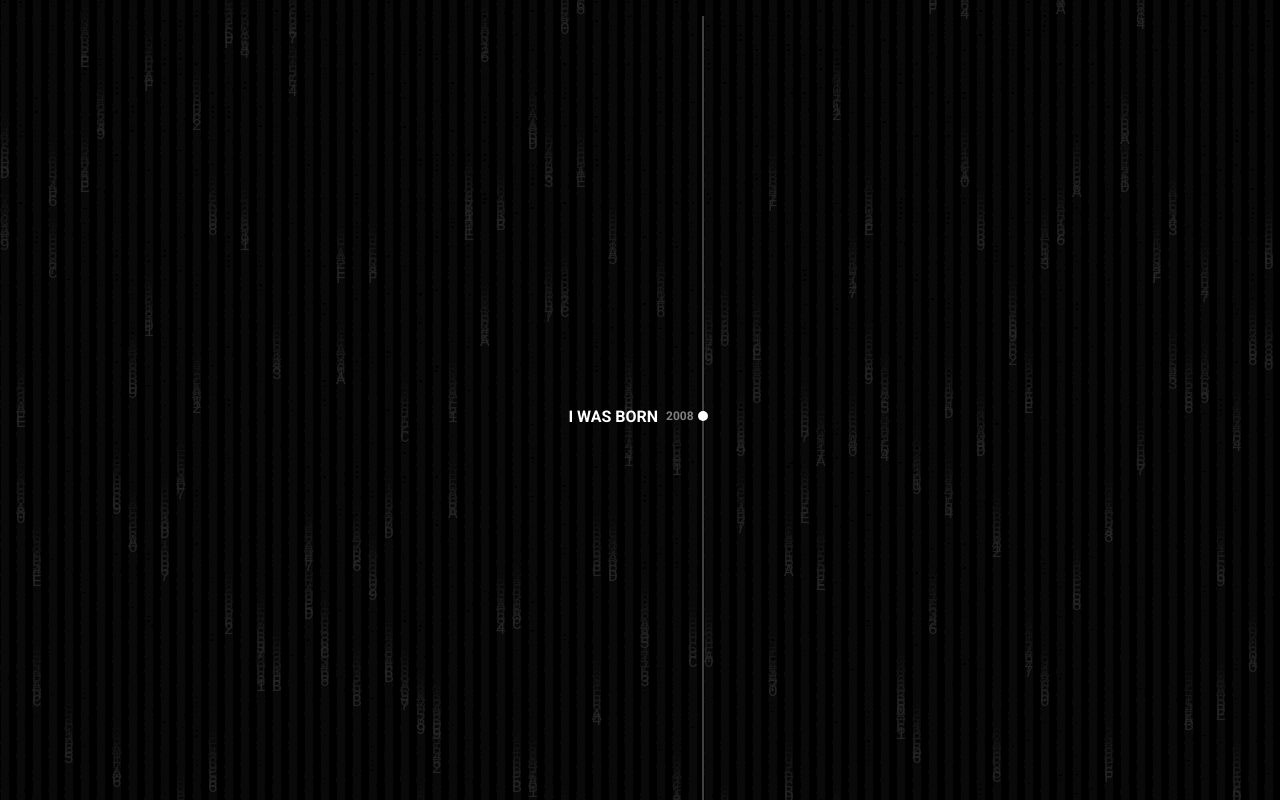
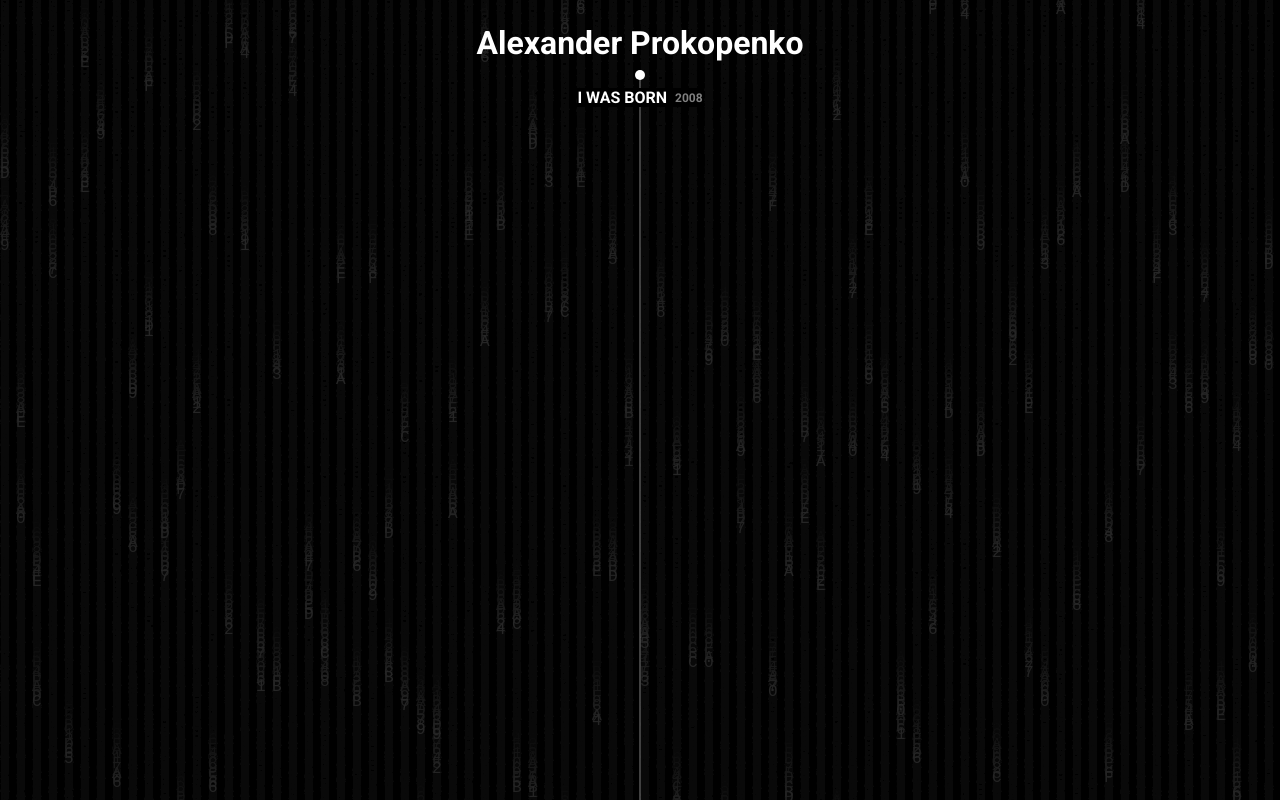
Before and after one commit to xndrpr/roadmap, a React (Vite) app: page / in a window 1280 px wide. Shown: the top 800 px of the page. Built offline with nearby package versions, Linux system fonts and the light colour scheme.

Commit message:
Change to whileinview

```diff
--- a/src/pages/home/index.tsx
+++ b/src/pages/home/index.tsx
@@ -1,4 +1,4 @@
-import { Content, HomePageSC, Roadmap } from "./styled";
+import { Content, HomePageSC, Roadmap, Title } from "./styled";
 import { Step } from "./ui/step";
 import { MatrixBackground } from "@/shared/ui/matrix-background";
 
@@ -7,6 +7,7 @@ export const HomePage = () => {
         <HomePageSC>
             <MatrixBackground />
             <Content>
+                <Title>Alexander Prokopenko</Title>
                 <Roadmap>
                     <Step name="I was born" date="2008" />
                     <Step name="I was born" date="2008" /> <Step name="I was born" date="2008" />{" "}
--- a/src/pages/home/styled.ts
+++ b/src/pages/home/styled.ts
@@ -16,6 +16,7 @@ export const Content = styled.div`
 `;
 
 export const Title = styled.h1`
+    margin: 8px;
     text-align: center;
 `;
 
--- a/src/pages/home/ui/step/index.tsx
+++ b/src/pages/home/ui/step/index.tsx
@@ -1,4 +1,4 @@
-import { Date, Line, Name, StepContainer, StepSC } from "./styled";
+import { Data, Date, Line, Name, Point, StepContainer, StepSC } from "./styled";
 import { motion, useMotionValueEvent, useScroll } from "motion/react";
 import { useRef, useState } from "react";
 
@@ -16,19 +16,34 @@ export const Step = ({ name, date }: Props) => {
 
     const [progress, setProgress] = useState(0);
 
-    // Update the progress value as scrollYProgress changes
     useMotionValueEvent(scrollYProgress, "change", latest => {
-        setProgress(Math.round(latest * 100)); // Convert to percentage
+        setProgress(Math.round(latest * 100));
     });
 
     return (
         <StepContainer ref={ref}>
             <StepSC
-                initial={{ opacity: 0, scale: 0.8 }}
-                animate={{ opacity: progress / 100, scale: progress / 100 }}
+                initial={{ opacity: 0, scale: 0.5 }}
+                whileInView={{ opacity: 1, scale: 1 }}
+                transition={{ duration: 0.5 }}
             >
-                <Name>{name}</Name>
-                <Date>{date}</Date>
+                <Point>
+                    <motion.circle
+                        cx="50%"
+                        cy="50%"
+                        r={5}
+                        fill={"#fff"}
+                        strokeWidth="1"
+                        style={{ zIndex: 2 }}
+                        initial={{ scale: 0.1 }}
+                        whileInView={{ scale: 1 }}
+                        transition={{ duration: 0.5 }}
+                    />
+                </Point>
+                <Data>
+                    <Name>{name}</Name>
+                    <Date>{date}</Date>
+                </Data>
             </StepSC>
             <Line>
                 <motion.line
@@ -41,15 +56,6 @@ export const Step = ({ name, date }: Props) => {
                     initial={{ pathLength: 0 }}
                     animate={{ pathLength: progress / 100 }}
                 />
-                <motion.circle
-                    cx="50%"
-                    cy="50%"
-                    r="5"
-                    fill={"#fff"}
-                    strokeWidth="1"
-                    initial={{ scale: 0.1 }}
-                    animate={{ scale: progress / 100 }}
-                />
             </Line>
         </StepContainer>
     );
--- a/src/pages/home/ui/step/styled.ts
+++ b/src/pages/home/ui/step/styled.ts
@@ -2,18 +2,38 @@ import { motion } from "motion/react";
 import styled from "@emotion/styled";
 
 export const StepContainer = styled(motion.div)`
+    position: relative;
     display: flex;
-    align-items: center;
+    align-items: flex-start;
     justify-content: center;
     width: 100%;
     height: 100vh;
+    overflow-y: auto;
 `;
 
 export const StepSC = styled(motion.div)`
+    z-index: 1;
+    display: flex;
+    flex-direction: column;
+    gap: 8px;
+    align-items: center;
+    justify-content: center;
+`;
+
+export const Data = styled.div`
     display: flex;
     gap: 8px;
     align-items: center;
     justify-content: center;
+    background: rgb(0 0 0 / 100%);
+`;
+
+export const Point = styled(motion.svg)`
+    display: flex;
+    align-items: center;
+    justify-content: center;
+    max-width: 10px;
+    max-height: 10px;
 `;
 
 export const Name = styled.h2`
@@ -31,11 +51,9 @@ export const Date = styled.h3`
 `;
 
 export const Line = styled(motion.svg)`
-    position: relative;
-    top: 0;
-    left: 0;
+    position: absolute;
+    top: 50%;
     width: 2px;
     height: 100%;
-    margin: 8px;
-    overflow: visible;
+    transform: translateY(-50%);
 `;
```
